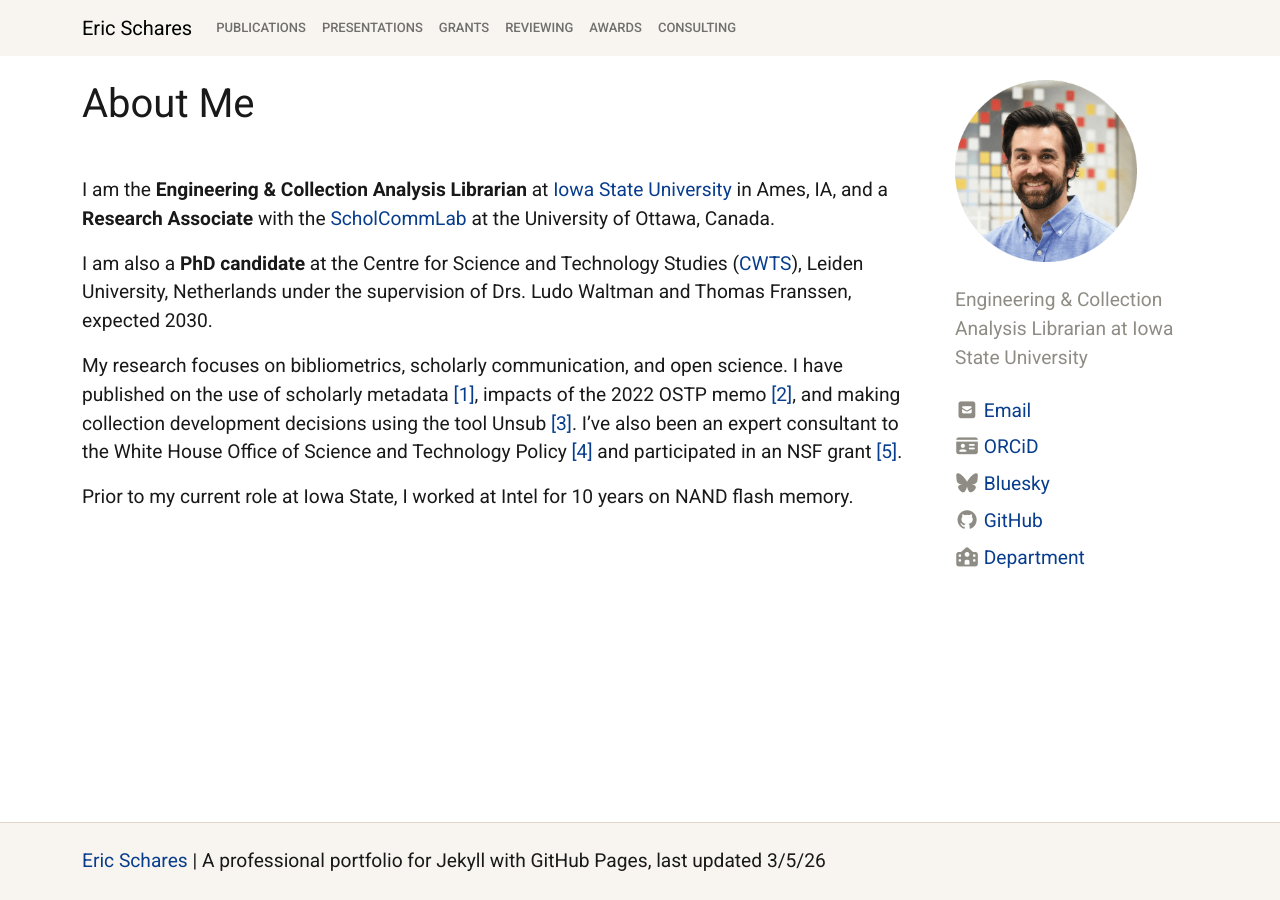
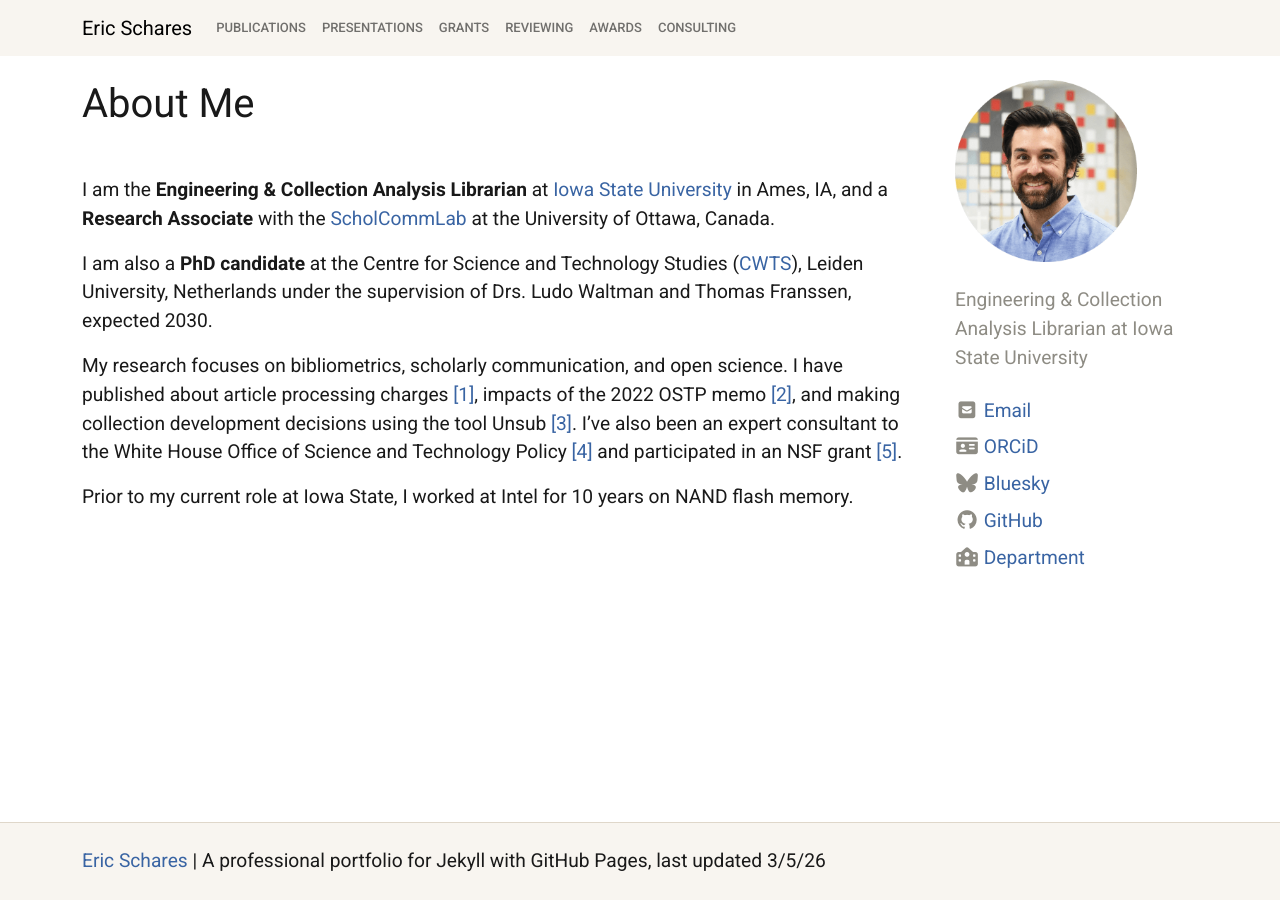
Before and after one commit to eschares/eschares.github.io, a Jekyll site: the page built from index.md, in a window 1280 px wide. Built offline with Jekyll 4.4.1, drawn with Linux system fonts in a browser that asks for light colours; nearby versions of some CDN libraries.

Commit message:
add OSTP links, a little lighter blue

```diff
--- a/_config.yml
+++ b/_config.yml
@@ -73,7 +73,7 @@ bootswatch: sandstone #flatly
 # THEME FONTS [optional!]
 base-font-size: 1.2em
 text-color: "#191919"
-link-color: "#073d8c" # darker blue     "#0d6efd"  #standard blue
+link-color: "#3964a3" # darker blue     "#0d6efd"  #standard blue
 base-font-family: # comment out for bootstrap defaults. e.g. Roboto
 font-cdn: # add font stylesheet, e.g. <link href="https://fonts.googleapis.com/css?family=Roboto&display=swap" rel="stylesheet">
 
--- a/index.md
+++ b/index.md
@@ -6,7 +6,7 @@ I am the **Engineering & Collection Analysis Librarian** at [Iowa State Universi
 
 I am also a **PhD candidate** at the Centre for Science and Technology Studies ([CWTS](https://www.universiteitleiden.nl/en/social-behavioural-sciences/cwts)), Leiden University, Netherlands under the supervision of Drs. Ludo Waltman and Thomas Franssen, expected 2030.
 
-My research focuses on bibliometrics, scholarly communication, and open science. I have published on the use of scholarly metadata [[1]](), impacts of the 2022 OSTP memo [[2]](https://doi.org/10.1162/qss_a_00237), and making collection development decisions using the tool Unsub [[3]](https://doi.org/10.1162/qss_a_00200).
-I've also been an expert consultant to the White House Office of Science and Technology Policy [[4]]() and participated in an NSF grant [[5]]().
+My research focuses on bibliometrics, scholarly communication, and open science. I have published about article processing charges [[1]](https://arxiv.org/abs/2407.16551), impacts of the 2022 OSTP memo [[2]](https://doi.org/10.1162/qss_a_00237), and making collection development decisions using the tool Unsub [[3]](https://doi.org/10.1162/qss_a_00200).
+I've also been an expert consultant to the White House Office of Science and Technology Policy [[4]](https://bidenwhitehouse.archives.gov/wp-content/uploads/2023/11/Open-Access-Publishing-of-Scientific-Research.pdf) and participated in an NSF grant [[5]](https://investinopen.org/data-room/reasonable-costs/).
 
 Prior to my current role at Iowa State, I worked at Intel for 10 years on NAND flash memory.
```
